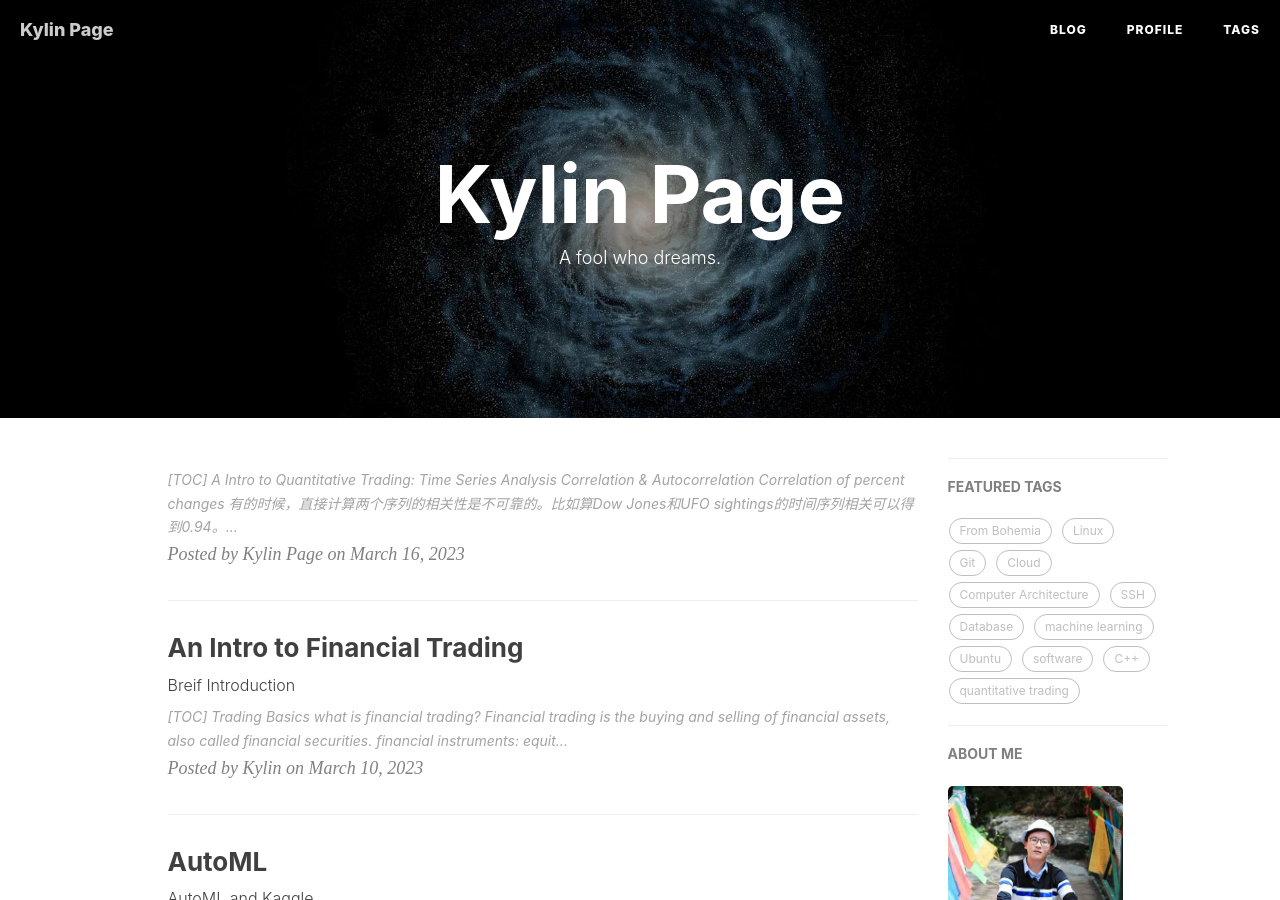
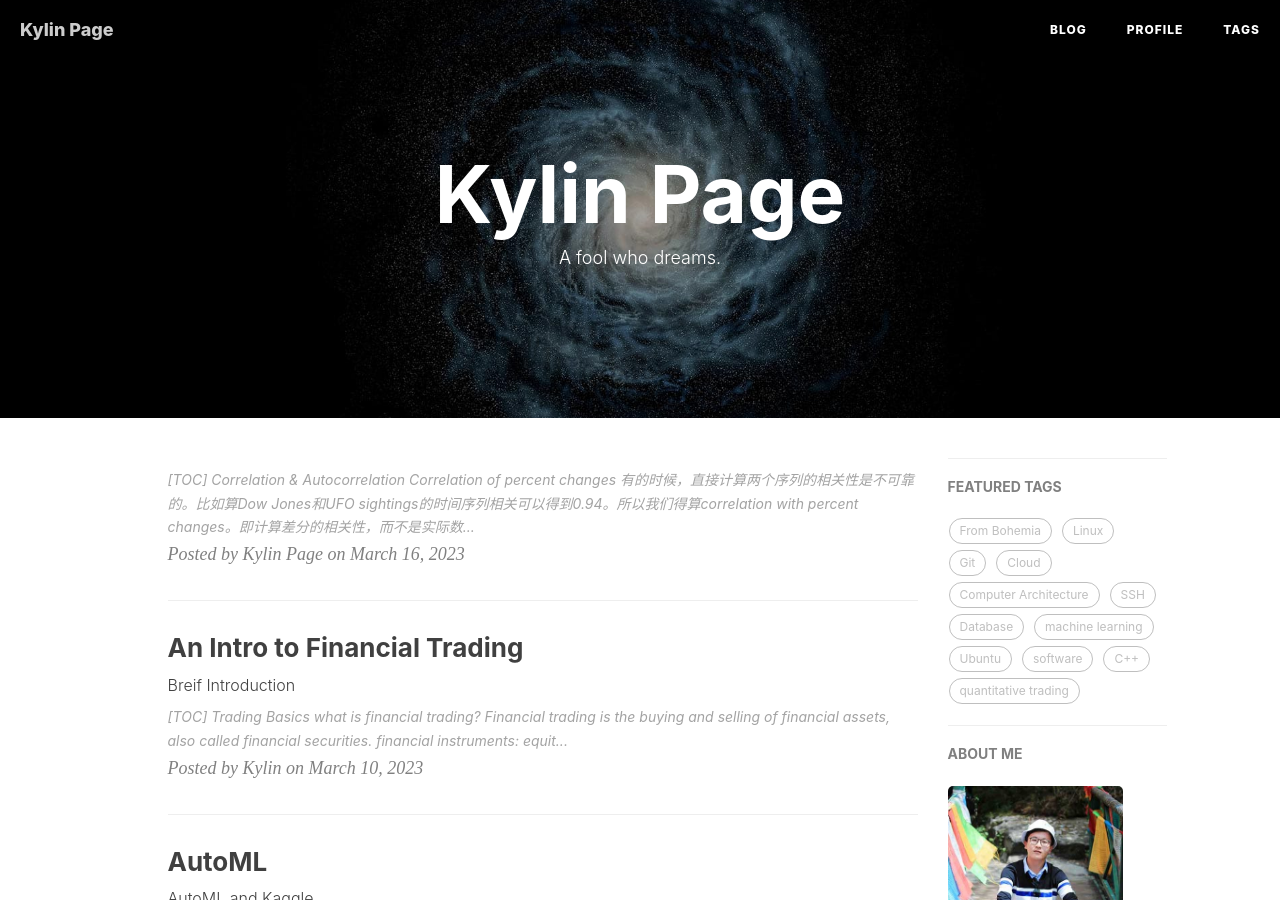
Before and after one commit to KylinC/KylinC.github.io, a Jekyll site: the page built from index.html, in a window 1280 px wide and 900 px high. Built offline with Jekyll 4.4.1, drawn with Linux system fonts in a browser that asks for light colours; nearby versions of some CDN libraries; the list of posts is cut into pages by our own code; comment, search, counter and statistics services are not loaded.

Commit message:
add new posts

```diff
--- a/_posts/2023-03-07-Time Series Analysis.md
+++ b/_posts/2023-03-07-Time Series Analysis.md
@@ -14,13 +14,9 @@ tags:
 
 
 
-[TOC]
 
 
-
-
-
-# A Intro to Quantitative Trading: Time Series Analysis
+[TOC]
 
 
 
```
